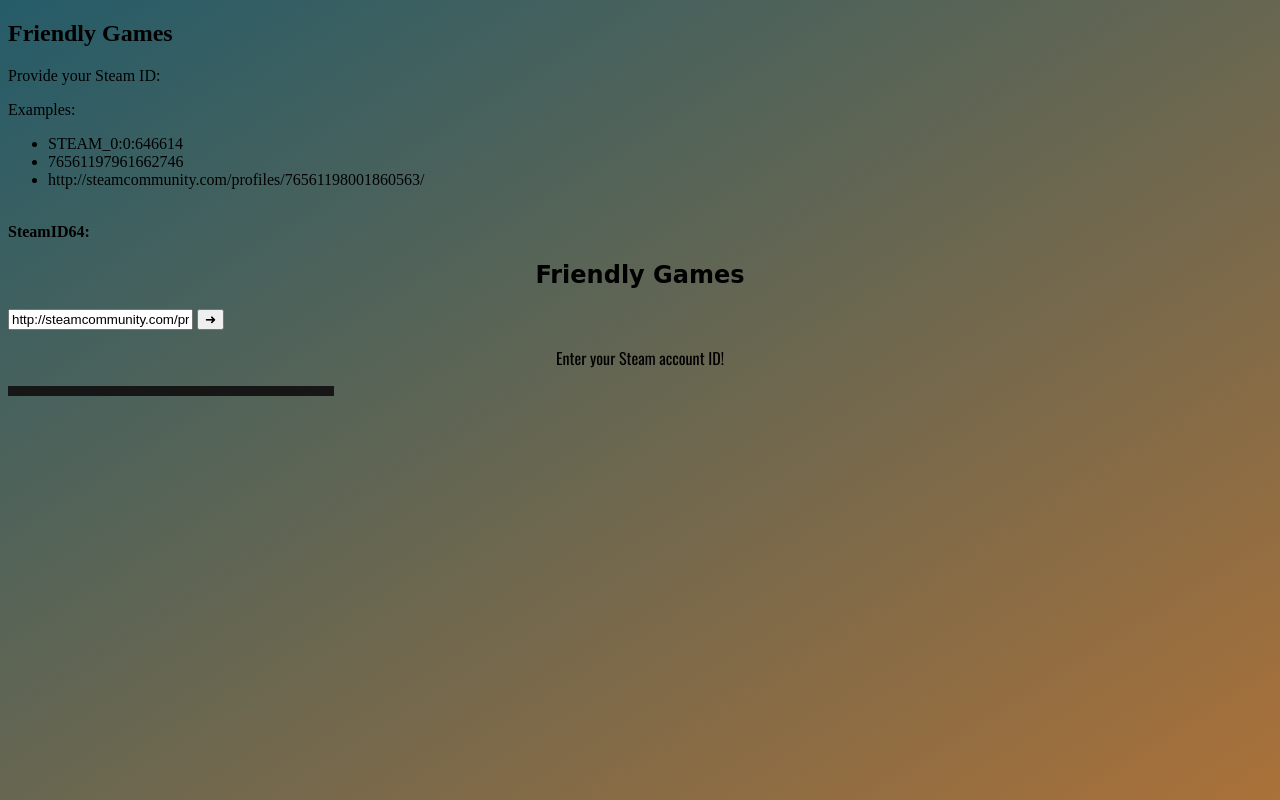
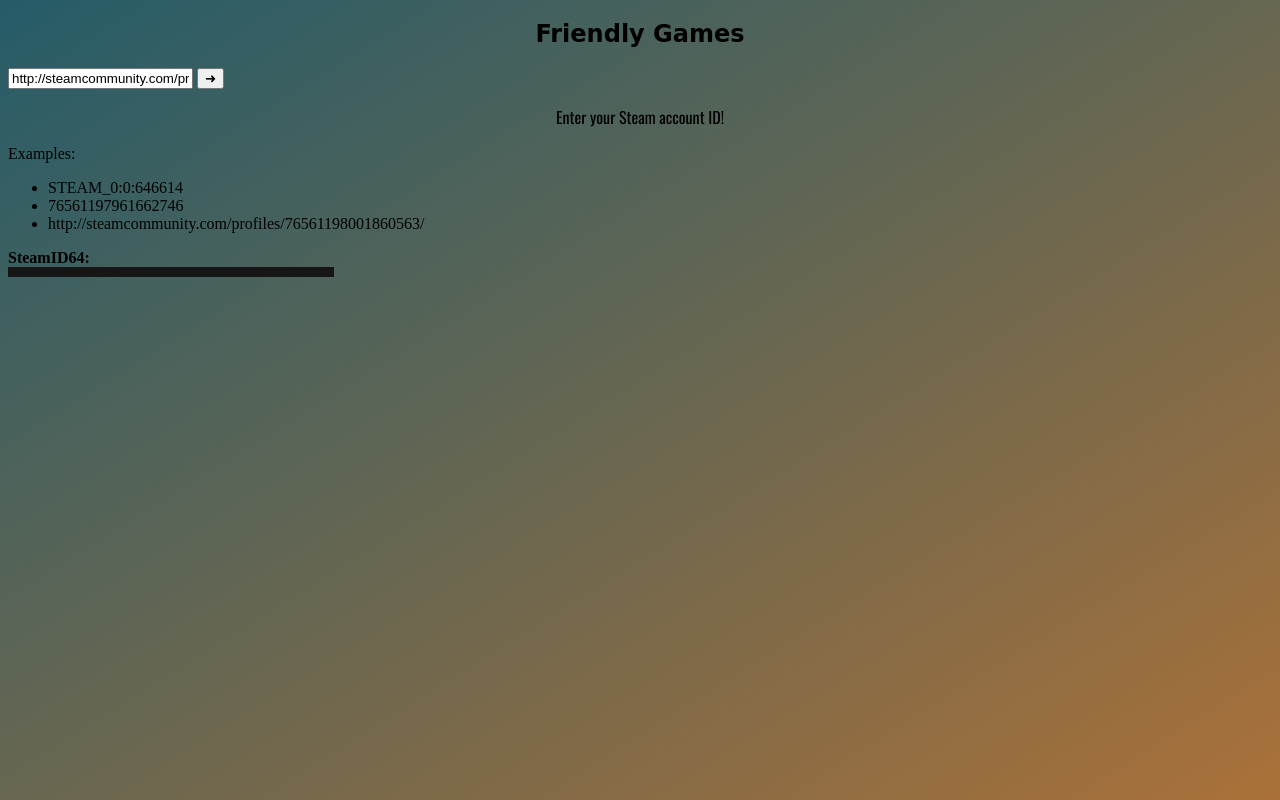
Before and after one commit to flamescape/ss15-kipcast, a plain HTML site: page index.html in a window 1280 px wide. Drawn offline with nearby package versions, Linux system fonts and the light colour scheme; some packages are replaced by stand-ins of ours; a web font is replaced by a local one.

Commit message:
Whatever I did I don't remember

```diff
--- a/partials/prompt.html
+++ b/partials/prompt.html
@@ -1,18 +1,3 @@
-
-    <h1>Friendly Games</h1>
-
-    <p>Provide your Steam ID:</p>
-
-    <p>Examples:</p>
-    <ul>
-        <li>STEAM_0:0:646614</li>
-        <li>76561197961662746</li>
-        <li>http://steamcommunity.com/profiles/76561198001860563/</li>
-    </ul>
-
-    <br>
-    <strong>SteamID64: {{p.steamId}}</strong>
-
     <div ng-if="p.loadingFriends">LOADING FRIENDS ...</div>
 
     <div class="mainpage">
@@ -20,6 +5,13 @@
         <input type="text" ng-model="p.steamIdInput" ng-keydown="$event.keyCode==13&&p.calcSteamId()" />
         <button id="process" ng-click="p.calcSteamId()">➜</button>
         <p class="calltoaction">Enter your Steam account ID!</p>
+        <p>Examples:</p>
+        <ul>
+            <li>STEAM_0:0:646614</li>
+            <li>76561197961662746</li>
+            <li>http://steamcommunity.com/profiles/76561198001860563/</li>
+        </ul>
+    <strong>SteamID64: {{p.steamId}}</strong>
     </div>
 
     <div class="friends">
```
